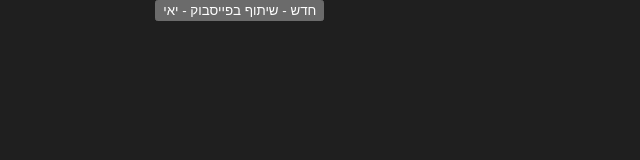
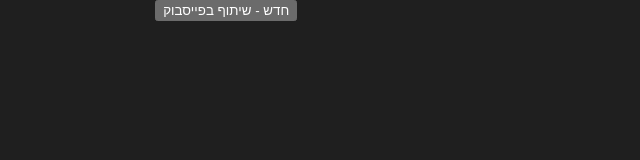
Before and after one commit to noamnorman21/my-portfolio, a React (Create React App) app: page /facebook-share in a window 1280 px wide. Shown: the top 160 px of the page, without its empty margins (0-640 px from the left). Built offline with nearby package versions, Linux system fonts and the light colour scheme.

Commit message:
Refactor FacebookShare component to update sharing method and clean up unused code

```diff
--- a/src/pages/FacebookShare.tsx
+++ b/src/pages/FacebookShare.tsx
@@ -36,15 +36,16 @@ const FacebookShare: React.FC = () => {
 
     window.FB.ui(
       {
-        method: "share",
+        // method: "share",
         display: "popup",
-        // method: 'share_open_graph',
-        // action_type: 'og.likes',
-        // action_properties: JSON.stringify({
-        //     object:'https://developers.facebook.com/docs/',
-        // })
+        method: "share_open_graph",
+        action_type: "og.likes",
+        action_properties: JSON.stringify({
+          object:
+            "https://www.izkor.gov.il/facebook/memory/a9c2e6e8-2c97-4c7d-84b8-c003d8e875c2",
+        }),
 
-        href: "https://www.izkor.gov.il/facebook/memory/a9c2e6e8-2c97-4c7d-84b8-c003d8e875c2", // 🖼 כתובת הדף שאת משתפת
+        // href: "https://www.izkor.gov.il/facebook/memory/a9c2e6e8-2c97-4c7d-84b8-c003d8e875c2", // 🖼 כתובת הדף שאת משתפת
       },
       function (response: any) {
         if (response && !response.error_message) {
@@ -56,7 +57,7 @@ const FacebookShare: React.FC = () => {
     );
   };
 
-  return <button onClick={handleFBShare}>חדש - שיתוף בפייסבוק - יאי</button>;
+  return <button onClick={handleFBShare}>חדש - שיתוף בפייסבוק</button>;
 };
 
 export default FacebookShare;
```
